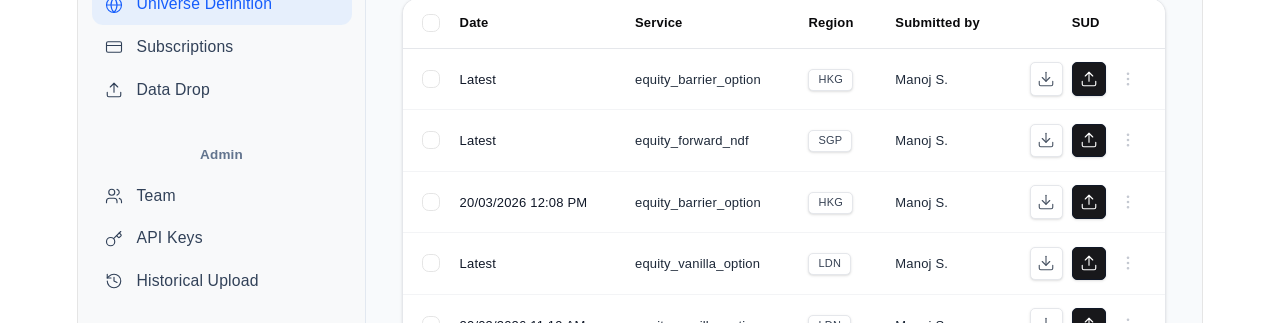
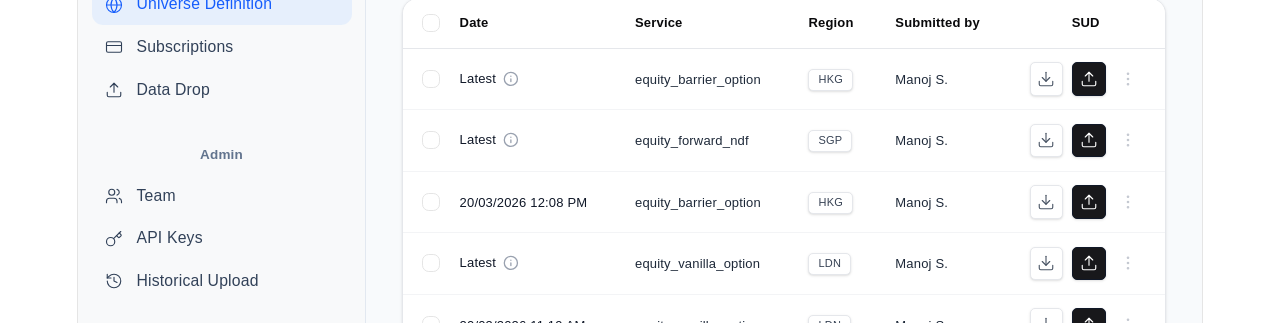
Before and after one commit to neoms21/gemdata-task, a React (Vite) app: page /universe-definition in a window 1280 px wide. Shown: the part 290-613 px from the top of the page. Built offline with nearby package versions, Linux system fonts and the light colour scheme; data requests are answered from the project's data file.

Commit message:
tooltip on latest row to show actual timestamp

```diff
--- a/src/components/UniverseDefinitionTable.tsx
+++ b/src/components/UniverseDefinitionTable.tsx
@@ -17,6 +17,7 @@
 import type { UniverseDefinitionItem } from "../types/universe-definition";
 import { UniverseDefinitionToolbar } from "./UniverseDefinitionToolbar";
 import { UniverseDefinitionFooter } from "./UniverseDefinitionFooter";
+import { TooltipProvider } from "./ui/tooltip";
 
 const PAGE_SIZE = 7;
 
@@ -59,7 +60,7 @@
   const { pageIndex } = table.getState().pagination;
 
   return (
-    <>
+    <TooltipProvider delay={200}>
       <UniverseDefinitionToolbar
         data={data}
         searchTerm={searchTerm}
@@ -136,6 +137,6 @@
         onPreviousPage={() => table.previousPage()}
         onNextPage={() => table.nextPage()}
       />
-    </>
+    </TooltipProvider>
   );
 }
--- /dev/null
+++ b/src/components/ui/tooltip.tsx
@@ -0,0 +1,64 @@
+import { Tooltip as TooltipPrimitive } from "@base-ui/react/tooltip"
+
+import { cn } from "@/lib/utils"
+
+function TooltipProvider({
+  delay = 0,
+  ...props
+}: TooltipPrimitive.Provider.Props) {
+  return (
+    <TooltipPrimitive.Provider
+      data-slot="tooltip-provider"
+      delay={delay}
+      {...props}
+    />
+  )
+}
+
+function Tooltip({ ...props }: TooltipPrimitive.Root.Props) {
+  return <TooltipPrimitive.Root data-slot="tooltip" {...props} />
+}
+
+function TooltipTrigger({ ...props }: TooltipPrimitive.Trigger.Props) {
+  return <TooltipPrimitive.Trigger data-slot="tooltip-trigger" {...props} />
+}
+
+function TooltipContent({
+  className,
+  side = "top",
+  sideOffset = 4,
+  align = "center",
+  alignOffset = 0,
+  children,
+  ...props
+}: TooltipPrimitive.Popup.Props &
+  Pick<
+    TooltipPrimitive.Positioner.Props,
+    "align" | "alignOffset" | "side" | "sideOffset"
+  >) {
+  return (
+    <TooltipPrimitive.Portal>
+      <TooltipPrimitive.Positioner
+        align={align}
+        alignOffset={alignOffset}
+        side={side}
+        sideOffset={sideOffset}
+        className="isolate z-50"
+      >
+        <TooltipPrimitive.Popup
+          data-slot="tooltip-content"
+          className={cn(
+            "z-50 inline-flex w-fit max-w-xs origin-(--transform-origin) items-center gap-1.5 rounded-md bg-foreground px-3 py-1.5 text-xs text-background has-data-[slot=kbd]:pr-1.5 data-[side=bottom]:slide-in-from-top-2 data-[side=inline-end]:slide-in-from-left-2 data-[side=inline-start]:slide-in-from-right-2 data-[side=left]:slide-in-from-right-2 data-[side=right]:slide-in-from-left-2 data-[side=top]:slide-in-from-bottom-2 **:data-[slot=kbd]:relative **:data-[slot=kbd]:isolate **:data-[slot=kbd]:z-50 **:data-[slot=kbd]:rounded-sm data-[state=delayed-open]:animate-in data-[state=delayed-open]:fade-in-0 data-[state=delayed-open]:zoom-in-95 data-open:animate-in data-open:fade-in-0 data-open:zoom-in-95 data-closed:animate-out data-closed:fade-out-0 data-closed:zoom-out-95",
+            className
+          )}
+          {...props}
+        >
+          {children}
+          <TooltipPrimitive.Arrow className="z-50 size-2.5 translate-y-[calc(-50%-2px)] rotate-45 rounded-[2px] bg-foreground fill-foreground data-[side=bottom]:top-1 data-[side=inline-end]:top-1/2! data-[side=inline-end]:-left-1 data-[side=inline-end]:-translate-y-1/2 data-[side=inline-start]:top-1/2! data-[side=inline-start]:-right-1 data-[side=inline-start]:-translate-y-1/2 data-[side=left]:top-1/2! data-[side=left]:-right-1 data-[side=left]:-translate-y-1/2 data-[side=right]:top-1/2! data-[side=right]:-left-1 data-[side=right]:-translate-y-1/2 data-[side=top]:-bottom-2.5" />
+        </TooltipPrimitive.Popup>
+      </TooltipPrimitive.Positioner>
+    </TooltipPrimitive.Portal>
+  )
+}
+
+export { Tooltip, TooltipTrigger, TooltipContent, TooltipProvider }
--- a/src/pages/universe-definition/column-defs.tsx
+++ b/src/pages/universe-definition/column-defs.tsx
@@ -1,7 +1,8 @@
 import { type ColumnDef } from "@tanstack/react-table";
 import { type UniverseDefinitionItem } from "../../types/universe-definition";
 import { Checkbox } from "../../components/ui/checkbox";
-import { Download, MoreVertical, Upload } from "lucide-react";
+import { Download, Info, MoreVertical, Upload } from "lucide-react";
+import { Tooltip, TooltipContent, TooltipTrigger } from "../../components/ui/tooltip";
 
 export const columns: ColumnDef<UniverseDefinitionItem>[] = [
   {
@@ -36,11 +37,30 @@
   {
     accessorKey: "date",
     header: "Date",
-    cell: ({ row }) => (
-      <span className="text-[13px] text-gray-900 font-medium">
-        {row.getValue("date")}
-      </span>
-    ),
+    cell: ({ row }) => {
+      const date = row.getValue("date") as string;
+      const originalDate = row.original.originalDate;
+
+      if (date === "Latest" && originalDate) {
+        return (
+          <div className="flex items-center gap-1.5">
+            <span className="text-[13px] text-gray-900 font-medium">{date}</span>
+            <Tooltip>
+              <TooltipTrigger className="cursor-help transition-colors text-gray-400 hover:text-gray-600 outline-none">
+                <Info className="w-3.5 h-3.5" strokeWidth={2} />
+              </TooltipTrigger>
+              <TooltipContent className="bg-[#18181b] text-white border-0 py-1.5 px-3 rounded-lg shadow-xl text-xs font-medium">
+                Uploaded: {originalDate}
+              </TooltipContent>
+            </Tooltip>
+          </div>
+        );
+      }
+
+      return (
+        <span className="text-[13px] text-gray-900 font-medium">{date}</span>
+      );
+    },
   },
   {
     accessorKey: "service",
--- a/src/queries/useUniverseDefinitions.ts
+++ b/src/queries/useUniverseDefinitions.ts
@@ -13,11 +13,12 @@
 
   const seenServices = new Set<string>();
   return sorted.map((item) => {
+    const originalDate = format(new Date(item.date), DATE_FORMAT);
     if (!seenServices.has(item.service)) {
       seenServices.add(item.service);
-      return { ...item, date: "Latest" };
+      return { ...item, date: "Latest", originalDate };
     }
-    return { ...item, date: format(new Date(item.date), DATE_FORMAT) };
+    return { ...item, date: originalDate, originalDate };
   });
 };
 
--- a/src/types/universe-definition.ts
+++ b/src/types/universe-definition.ts
@@ -1,6 +1,7 @@
 export interface UniverseDefinitionItem {
   id: string;
   date: string;
+  originalDate?: string;
   service: string;
   region: "HKG" | "LDN" | "SGP";
   submittedBy: string;
```
Also changed, not shown: 1 other file (tests, documents, lock files or other folders).
